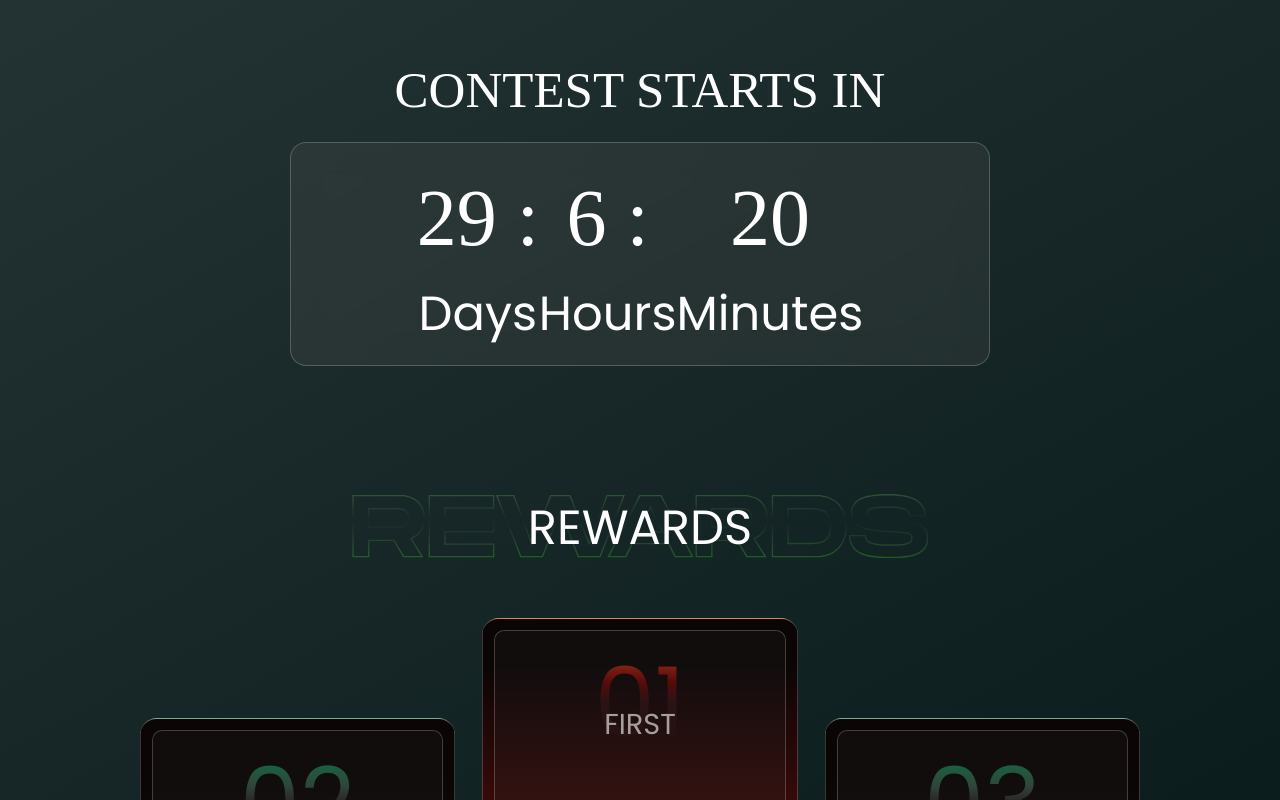
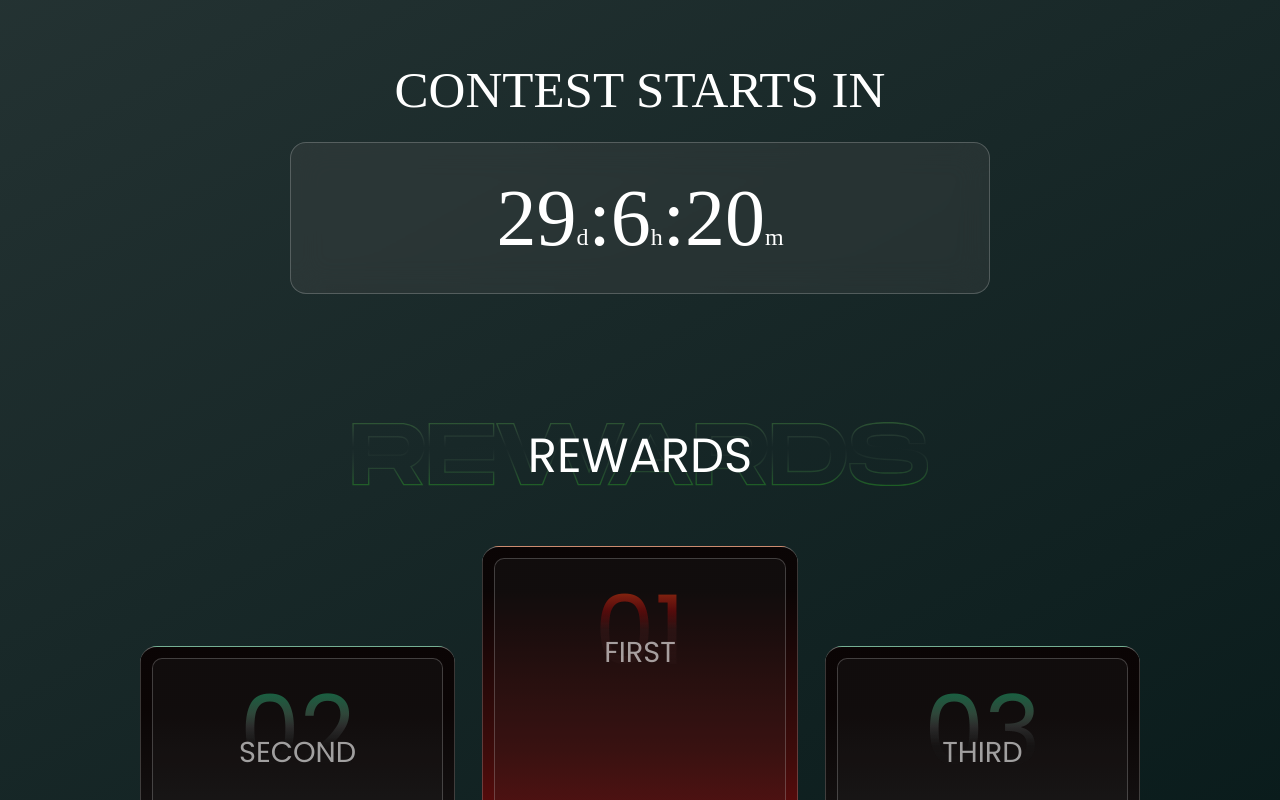
Before and after one commit to SouZe-San/CTF-college-project-react-version, a React (Vite) app: page / in a window 1280 px wide. Shown: the part 794-1594 px from the top of the page. Built offline with nearby package versions, Linux system fonts and the light colour scheme; a web font is replaced by a local one.

Commit message:
little-nav-change

```diff
--- a/src/components/navbar/navbar.scss
+++ b/src/components/navbar/navbar.scss
@@ -18,8 +18,8 @@ nav {
   border-radius: 1rem;
   border: 1px solid #ffffff2f;
   // box-shadow: 2px 2px rgba(0, 0, 0, 0.2), 0 20px 25px rgba(0, 0, 0, 0.5);
-  box-shadow: 2px 2px rgba(22, 22, 22, 0.2), 0 20px 25px rgba(0, 0, 0, 0.2);
-
+  // box-shadow: 2px 2px rgba(22, 22, 22, 0.2), 0 20px 25px rgba(0, 0, 0, 0.2);
+  box-shadow: 2px 4px 6px 1px rgba(0, 0, 0, 0.4117647059);
   .logo {
     font-size: 1.1rem;
     font-weight: bolder;
--- a/src/components/timer/timer.jsx
+++ b/src/components/timer/timer.jsx
@@ -1,5 +1,5 @@
-import  { useEffect, useState } from "react";
-import "./timerSection.scss"
+import { useEffect, useState } from "react";
+import "./timerSection.scss";
 const ContestCountdown = () => {
   const contestEndDate = new Date("2023-08-31"); // Replace this with your contest end date
 
@@ -8,8 +8,12 @@ const ContestCountdown = () => {
     const remainingTime = contestEndDate.getTime() - currentTime;
 
     const days = Math.floor(remainingTime / (1000 * 60 * 60 * 24));
-    const hours = Math.floor((remainingTime % (1000 * 60 * 60 * 24)) / (1000 * 60 * 60));
-    const minutes = Math.floor((remainingTime % (1000 * 60 * 60)) / (1000 * 60));
+    const hours = Math.floor(
+      (remainingTime % (1000 * 60 * 60 * 24)) / (1000 * 60 * 60)
+    );
+    const minutes = Math.floor(
+      (remainingTime % (1000 * 60 * 60)) / (1000 * 60)
+    );
 
     return { days, hours, minutes };
   };
@@ -23,25 +27,31 @@ const ContestCountdown = () => {
 
     return () => clearInterval(timer);
   }, []);
-  console.log("Hi re-render")
+  console.log("Hi re-render");
 
   return (
     <div className="countdown">
       <h2 className="timerTitle monumentFontStyle">Contest Starts In</h2>
       <div className="timer">
         <div className="time-box">
-          <span className="time">{remainingTime.days} :</span>
-          <span className="unit">Days</span>
+          <span className="time">
+            {remainingTime.days}
+            <span>d</span>:
+          </span>
         </div>
         <div className="time-box">
-          <span className="time"> {remainingTime.hours} :</span>
-          <span className="unit">Hours</span>
+          <span className="time">
+            {" "}
+            {remainingTime.hours}
+            <span>h</span>:
+          </span>
         </div>
         <div className="time-box">
-          <span className="time">{remainingTime.minutes}</span>
-          <span className="unit">Minutes</span>
+          <span className="time">
+            {remainingTime.minutes}
+            <span>m</span>
+          </span>
         </div>
-
       </div>
     </div>
   );
--- a/src/components/timer/timerSection.scss
+++ b/src/components/timer/timerSection.scss
@@ -23,16 +23,14 @@
         .time-box{
             // border: 1px solid green;
             span{
-                display: block;
+                // display: block;
+                span{
+                    font-size: 1.5rem;
+                }
             }
             .time{
                 font-family: "Monument Extended";
                 font-size: clamp(2.6rem, 6vw + 1.1rem , 5rem);
-            }
-            .unit{
-                // font-size: 2rem;
-                font-size: clamp(1.6rem, 6vw + .7rem , 3rem);
-                font-family: "Poppins";
             }
         }
         .divider{
```
